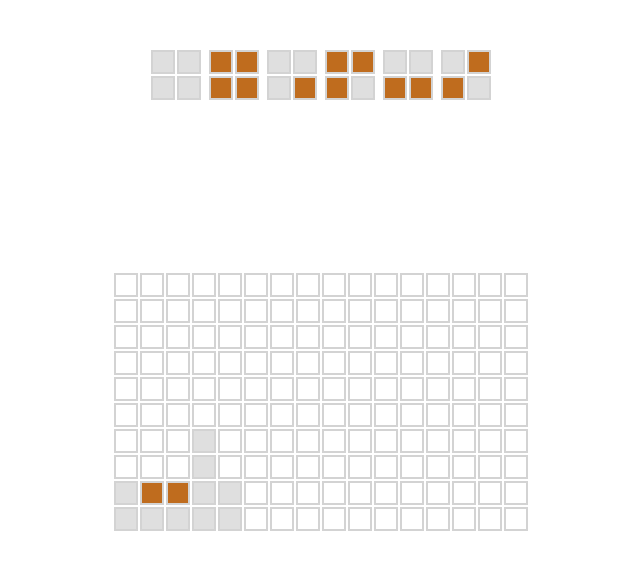
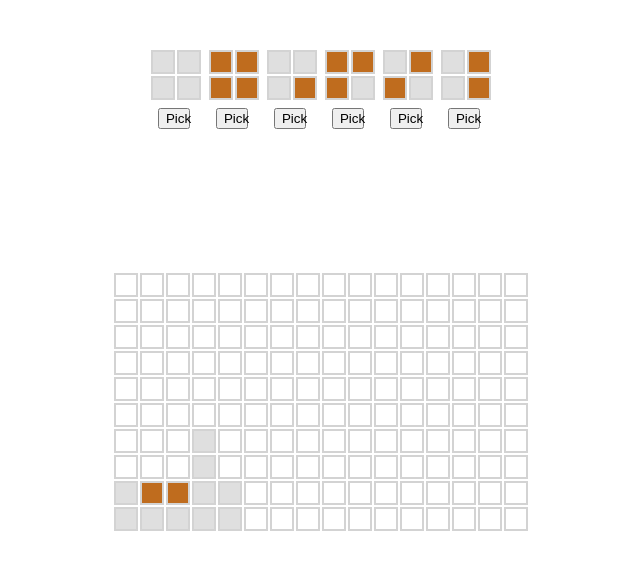
Before and after one commit to Goluxas/react-lumines, a React (Vite) app in the folder react-lumines/: page / in a window 1280 px wide. Shown: the top 570 px of the page, without its empty margins (321-961 px from the left). Built offline with nearby package versions, Linux system fonts and the light colour scheme.

Commit message:
Reference Tile state now managed one level up

```diff
--- a/react-lumines/src/components/Tile.jsx
+++ b/react-lumines/src/components/Tile.jsx
@@ -15,7 +15,7 @@ export function ToggleablePane({ id, color, handleClick }) {
   );
 }
 
-export default function Tile({ arrangement, toggleable, rotateable }) {
+export default function Tile({ id, arrangement, handleClick }) {
   /*
   arrangement = a four-character string that defines the configuration of a 2x2 tile
     using w, c, or . (dot).
@@ -26,31 +26,15 @@ export default function Tile({ arrangement, toggleable, rotateable }) {
     "wwwc" => ww
               wc
   */
-  const [colorKey, setColorKey] = useState(arrangement);
 
-  toggleable = toggleable === undefined ? true : toggleable;
-  rotateable = rotateable === undefined ? false : rotateable;
-
-  function rotate() {
-    setColorKey((prev) => {
-      /*
-      ww               ww    cw    wc
-      wc -> rotated -> cw -> ww -> ww
-      */
-      const newColorKey = prev[2] + prev[0] + prev[3] + prev[1];
-      console.log(newColorKey);
-      return newColorKey;
-    });
-  }
-
-  const colors = colorKey.split("").map((char) => {
+  const colors = arrangement.split("").map((char) => {
     if (char === "w") return "white";
     if (char === "c") return "color";
     return "off";
   });
 
   return (
-    <section className="tile" onClick={rotateable ? rotate : null}>
+    <section className="tile" onClick={() => handleClick(id)}>
       <TilePane color={colors[0]} />
       <TilePane color={colors[1]} />
       <TilePane color={colors[2]} />
--- a/react-lumines/src/components/TileReference.jsx
+++ b/react-lumines/src/components/TileReference.jsx
@@ -1,16 +1,48 @@
+import { useState } from "react";
+import { nanoid } from "nanoid";
+
 import Tile from "./Tile";
 
-export default function TileReference() {
+const BASIC_TILES = [
+  { id: nanoid(), arrangement: "wwww" },
+  { id: nanoid(), arrangement: "cccc" },
+  { id: nanoid(), arrangement: "wwwc" },
+  { id: nanoid(), arrangement: "cccw" },
+  { id: nanoid(), arrangement: "wccw" },
+  { id: nanoid(), arrangement: "wcwc" },
+];
+
+function rotateClockwise(arrangement) {
+  return arrangement[2] + arrangement[0] + arrangement[3] + arrangement[1];
+}
+
+export default function TileReference({ handleClick }) {
+  const [tileColors, setTileColors] = useState(BASIC_TILES);
+
+  function rotate(id) {
+    setTileColors((prev) =>
+      prev.map((tile) => ({
+        /*
+        ww               ww    cw    wc
+        wc -> rotated -> cw -> ww -> ww
+        */
+        ...tile,
+        arrangement:
+          tile.id == id ? rotateClockwise(tile.arrangement) : tile.arrangement,
+      }))
+    );
+  }
+
+  const referenceTiles = tileColors.map((tile) => (
+    <section key={tile.id} className="tile-reference-tile">
+      <Tile id={tile.id} arrangement={tile.arrangement} handleClick={rotate} />
+      <button>Pick</button>
+    </section>
+  ));
+
   return (
     <header>
-      <section className="tile-reference">
-        <Tile arrangement="wwww" rotateable={true} />
-        <Tile arrangement="cccc" rotateable={true} />
-        <Tile arrangement="wwwc" rotateable={true} />
-        <Tile arrangement="cccw" rotateable={true} />
-        <Tile arrangement="wwcc" rotateable={true} />
-        <Tile arrangement="wccw" rotateable={true} />
-      </section>
+      <section className="tile-reference">{referenceTiles}</section>
     </header>
   );
 }
```
